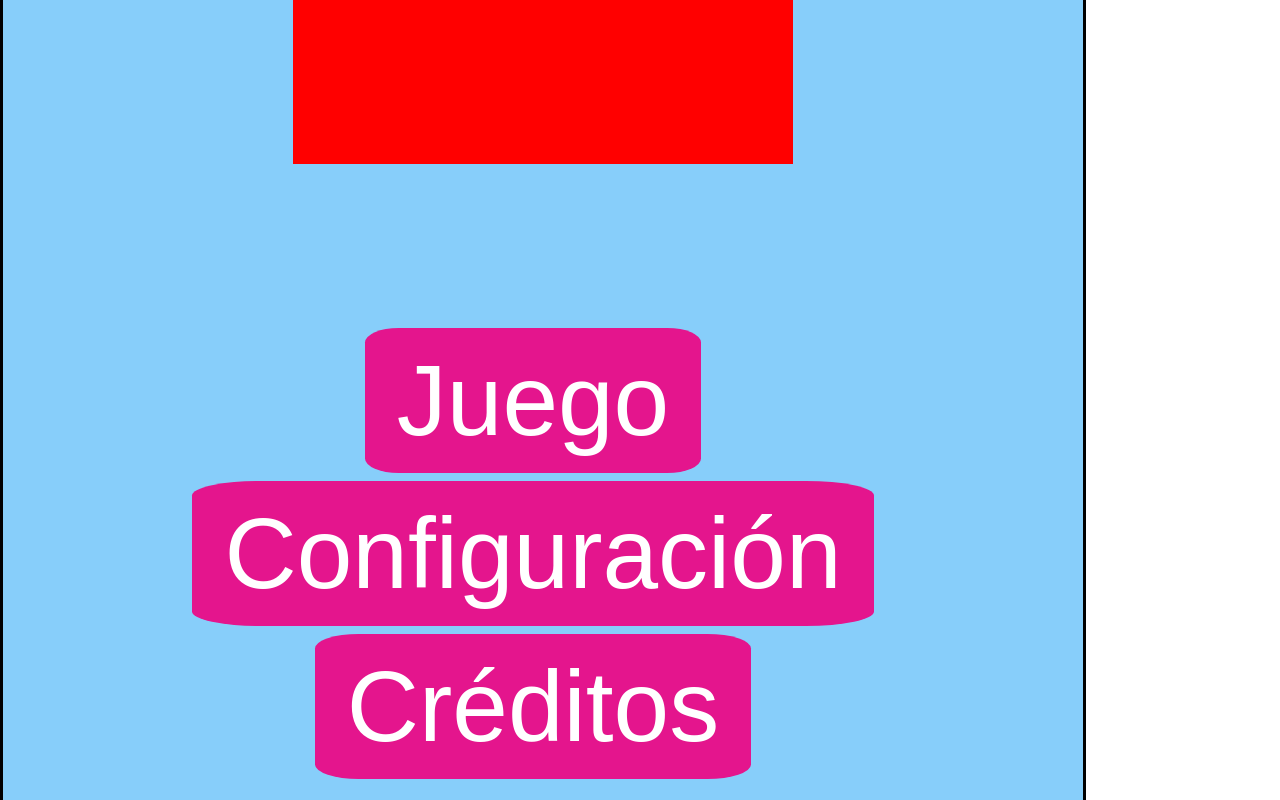
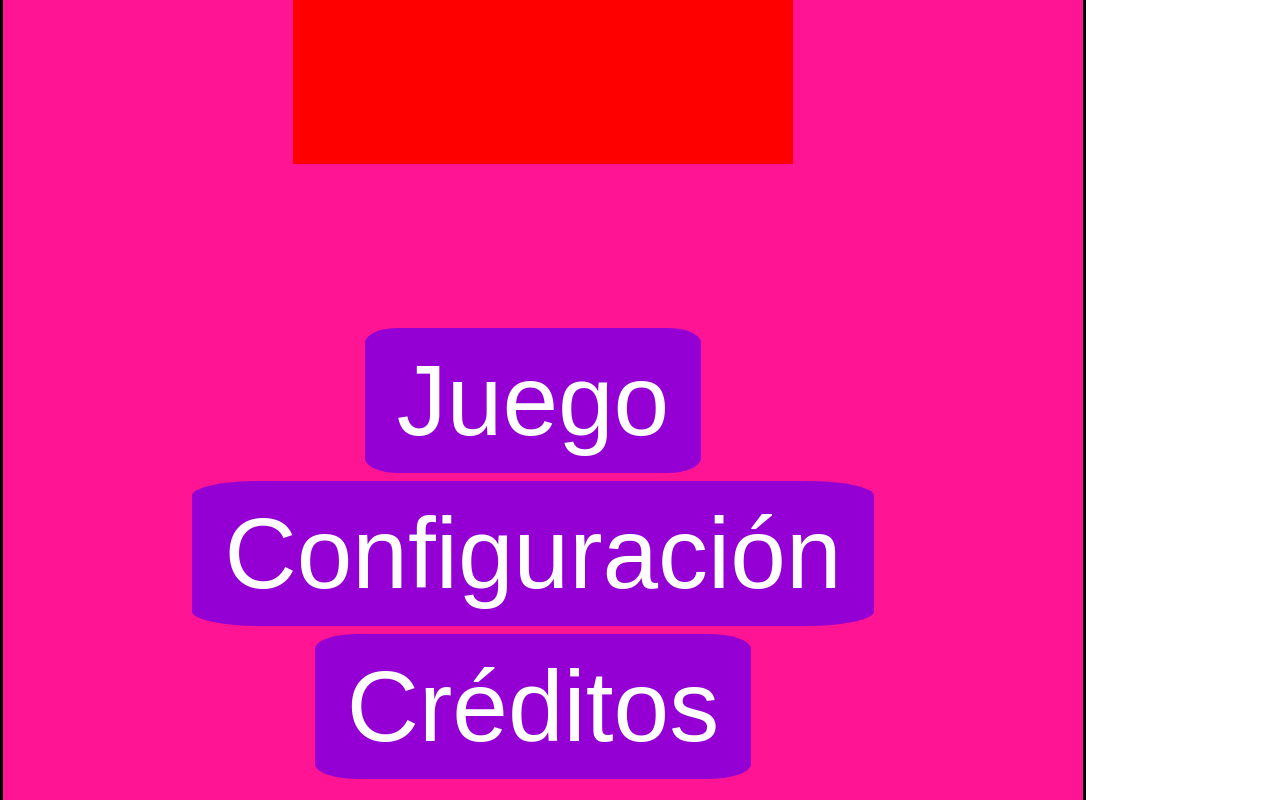
Before and after one commit to luisSantamariaCOL/AppsMoviles_QuizMusic, a plain HTML site: page QuizMusic/index.html in a window 1280 px wide. Both pictures are taken after a click on the button "Ingresar". Shown: the part 1139-1939 px from the top of the page. Drawn offline with Linux system fonts and the light colour scheme.

Commit message:
Mejoramiento en la combinación de colores entre paneles y botones

```diff
--- a/QuizMusic/css/main.css
+++ b/QuizMusic/css/main.css
@@ -1,5 +1,5 @@
 section{
-    background: lightsalmon;
+    background: deeppink;
     border: black solid;
     width: 1080px;
     height: 2160px;
@@ -29,7 +29,7 @@ html, body, div, p, h2, a, ul, li, img {
 }
 
 button{
-    background-color: rgb(228, 21, 141);
+    background-color: darkviolet;
     border-radius: 10%;
   border: none;
   color: white;
@@ -47,8 +47,7 @@ button{
 }
 
 #home{
-
-    background-color: lightskyblue;
+    background: deeppink;
 }
 
 #logo{
```
